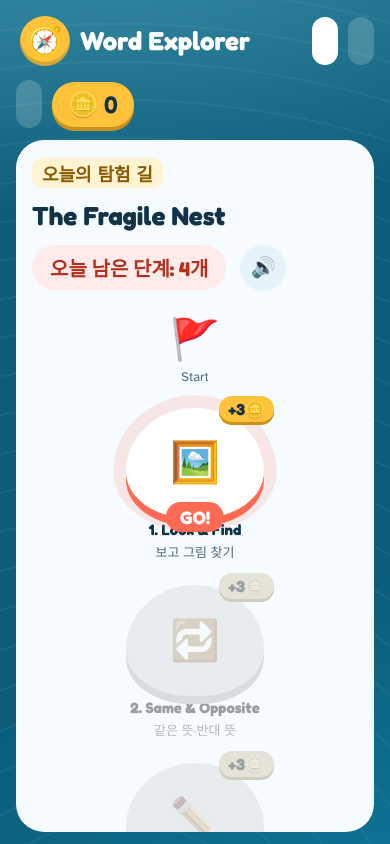
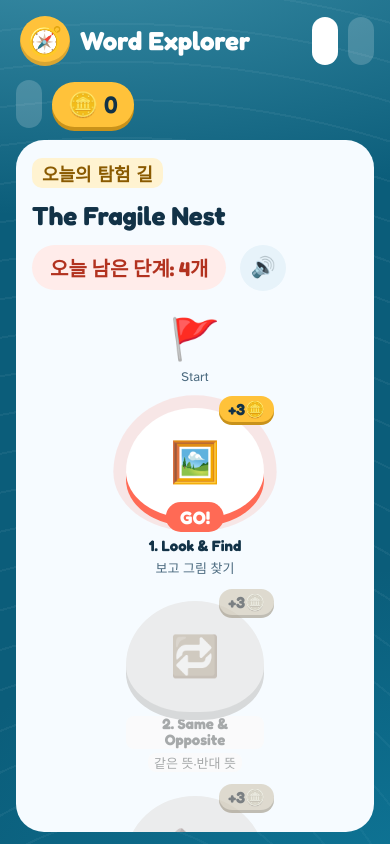
Before and after one commit to alsrmyag/word-explorer, a plain HTML site: page index.html in a window 390 px wide. Drawn offline with Linux system fonts and the light colour scheme.

Commit message:
Tidy home path: labels no longer overlap the trail or GO badge; bigger stones on portrait tablets
Co-Authored-By: Claude Opus 5.5 <noreply@anthropic.com>
Claude-Session: https://claude.ai/code/session_011cNaPqpe7FJCbdt9bQi4qG

```diff
--- a/index.html
+++ b/index.html
@@ -72,7 +72,15 @@ button:disabled{cursor:default}
 .stone b{font-family:var(--display);font-size:clamp(15px,1.5vw,19px);line-height:1.1}
 .stone small{font-size:13px;color:var(--ink-soft)}
 .stone .rw{position:absolute;top:-12px;right:-10px;background:var(--sun);color:var(--ink);border-radius:999px;padding:3px 9px;font-family:var(--display);font-weight:700;font-size:16px;box-shadow:0 3px 0 #c9921a}
-.stone.lock{opacity:.45;filter:grayscale(.8)}
+.stone.lock{filter:grayscale(.85)}
+.stone.lock .rock{background:#e6edf1;box-shadow:0 8px 0 #cfdbe2}
+.stone.lock .ic{opacity:.45}
+.stone.lock .rw{opacity:.6}
+.stone.lock b,.stone.lock small{color:#9aabb5}
+.stone b,.stone small{background:var(--paper);border-radius:8px;padding:0 6px}
+.stone.cur b{margin-top:16px}
+.stone small{white-space:nowrap}
+@media (orientation:portrait) and (min-width:700px){ .path{height:340px} .stone{width:132px} .stone .rock{font-size:46px} .stone b{font-size:16px} }
 .stone.done .rock{background:#bfe9d1;box-shadow:0 8px 0 #7cc79f}
 .stone.done .rock::after{content:"✓";position:absolute;bottom:-6px;left:50%;transform:translateX(-50%);background:var(--leaf);color:#fff;width:34px;height:34px;border-radius:50%;display:grid;place-items:center;font-size:22px;font-weight:700}
 .stone.done .rw{background:#e6f8ee;color:#1f7d4b;box-shadow:none}
@@ -1038,9 +1046,9 @@ function home(opts){
   const T=S.today, st=T.stage, L=T.lesson?LBYID[T.lesson]:null;
   const left=stagesLeft(); const leftTxt=left>0?`오늘 남은 단계: ${left}개`:'보물상자를 열어요! 🎁';
   const stones=STAGES.map((s,i)=>{ const cls=st>=s.n?'done':(st===s.n-1?'cur':'lock');
-    return `<button class="stone ${cls}" data-stage="${s.n}" style="left:${POS[i+1][0]}%;top:${POS[i+1][1]}%"><div class="rock">${s.icon}<span class="rw">+${s.coins}🪙</span>${cls==='cur'?'<span class="go">GO!</span>':''}</div><b>${s.n}. ${s.en}</b><small>${s.ko}</small></button>`; }).join('');
+    return `<button class="stone ${cls}" data-stage="${s.n}" style="left:${POS[i+1][0]}%;top:${POS[i+1][1]}%"><div class="rock"><span class="ic">${s.icon}</span><span class="rw">+${s.coins}🪙</span>${cls==='cur'?'<span class="go">GO!</span>':''}</div><b>${s.n}. ${s.en}</b><small>${s.ko}</small></button>`; }).join('');
   const ready=st>=4&&!T.chest;
-  const chest=`<button class="stone chest ${ready?'ready cur':''} ${T.chest?'done':''} ${!ready&&!T.chest?'lock':''}" id="chest" style="left:${POS[5][0]}%;top:${POS[5][1]}%"><div class="rock">${T.chest?'✨':'🎁'}<span class="rw">+${CHEST_COINS}🪙</span>${ready?'<span class="go">OPEN!</span>':''}</div><b>${T.chest?'Opened!':'Treasure'}</b><small>${T.chest?'카드 획득!':'카드 '+T.words.length+'장'}</small></button>`;
+  const chest=`<button class="stone chest ${ready?'ready cur':''} ${T.chest?'done':''} ${!ready&&!T.chest?'lock':''}" id="chest" style="left:${POS[5][0]}%;top:${POS[5][1]}%"><div class="rock"><span class="ic">${T.chest?'✨':'🎁'}</span><span class="rw">+${CHEST_COINS}🪙</span>${ready?'<span class="go">OPEN!</span>':''}</div><b>${T.chest?'Opened!':'Treasure'}</b><small>${T.chest?'카드 획득!':'카드 '+T.words.length+'장'}</small></button>`;
   const catIdx=T.chest?5:st; const fromIdx=opts.jumpFrom!=null?opts.jumpFrom:catIdx;
   const trail=`<svg class="trail" viewBox="0 0 100 100" preserveAspectRatio="none"><path d="M${POS.map(p=>p.join(' ')).join(' L')}" fill="none" stroke="rgba(17,139,176,.35)" stroke-width="1.2" stroke-dasharray="2 2" vector-effect="non-scaling-stroke" style="stroke-width:6px"/></svg>`;
   const head = T.chest
```
Also changed, not shown: src/template.html (+11 -3 lines).
